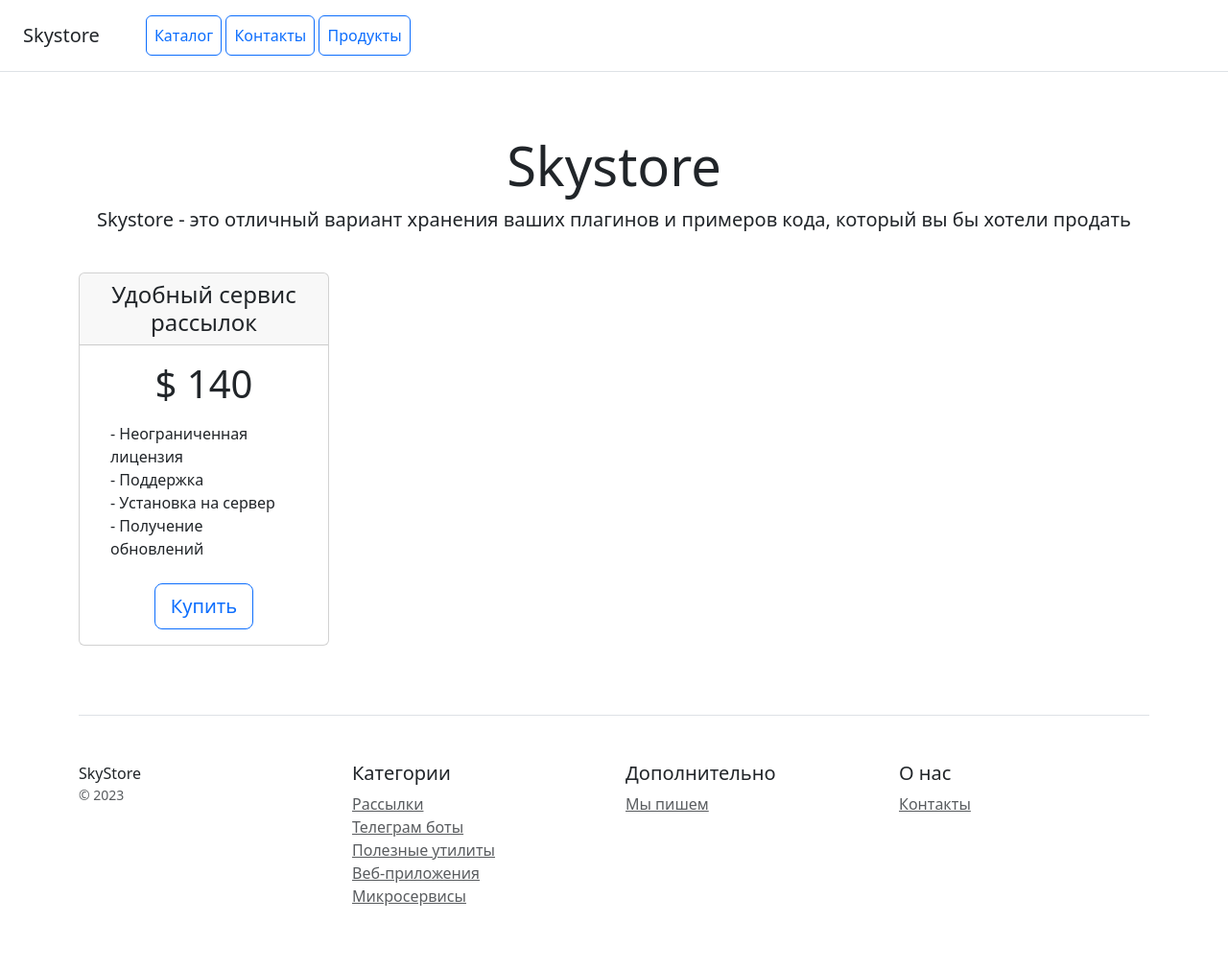
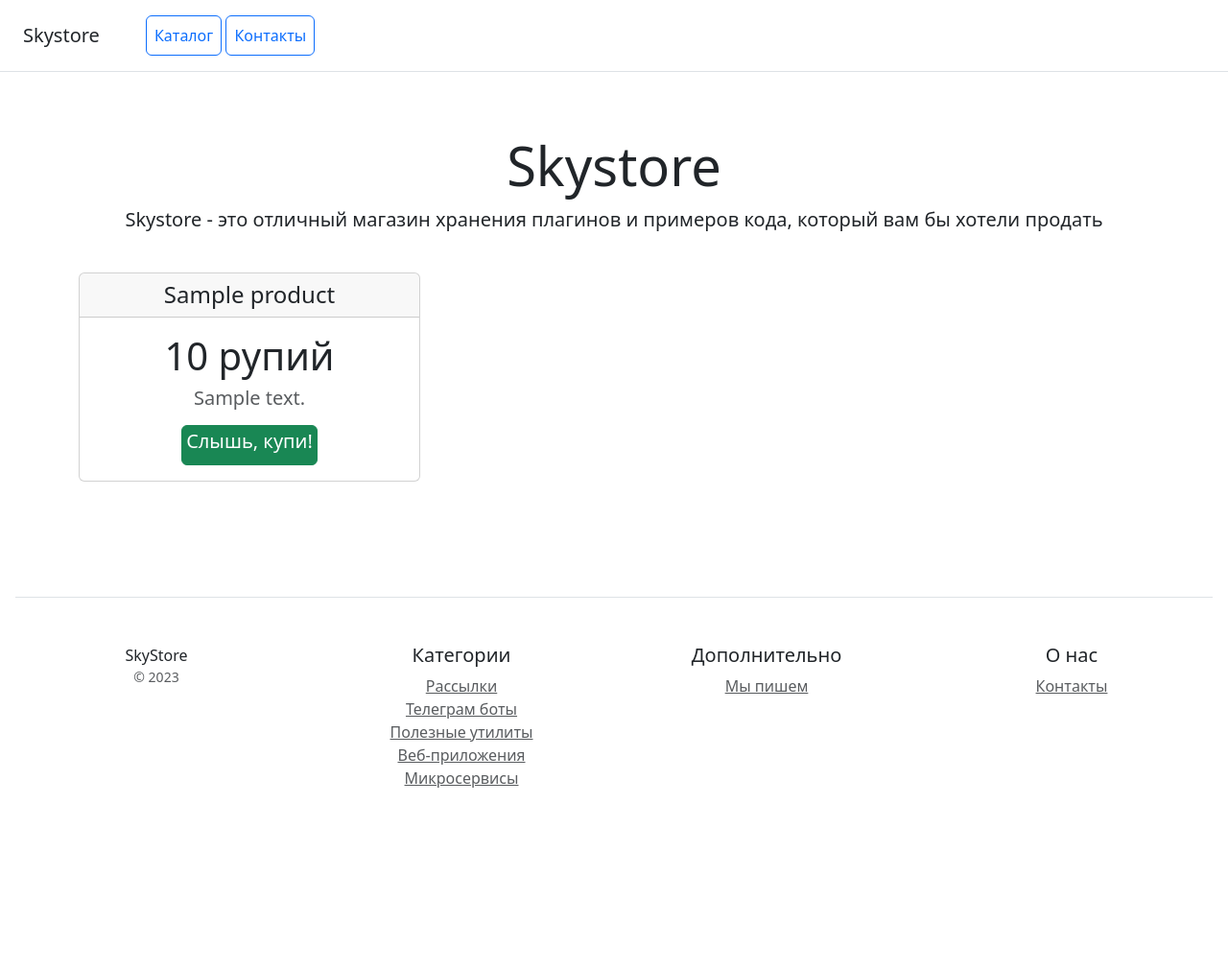
Before and after one commit to TagRomEdu/net_shop, a Django app: page / in a window 1280 px wide. Shown: the whole page at 96% size. After the commit the page ends 821 px from the top, so only its background shows below. Run offline with Django 4.2, Linux system fonts and the light colour scheme; tables that the repository leaves empty hold one stand-in row (values such as "Sample post"); some libraries are stand-ins or nearby versions.

Commit message:
added base.html, rebuild home and contacts

```diff
--- /dev/null
+++ b/catalog/templates/catalog/base.html
@@ -0,0 +1,56 @@
+{% load static %}
+<!doctype html>
+<html lang="en">
+<head>
+    <meta charset="utf-8">
+    <meta name="viewport" content="width=device-width, initial-scale=1">
+    <title>Skystore</title>
+    <link href="{% static 'css/bootstrap.min.css' %}" rel="stylesheet">
+</head>
+<body>
+<div class="d-flex flex-column flex-md-row align-items-center p-3 px-md-4 mb-3 bg-white border-bottom box-shadow">
+    <h5 class="my-0 mr-md-auto font-weight-normal">Skystore</h5>
+    <nav class="ms-5">
+        <a class="p-2 btn btn-outline-primary" href="/">Каталог</a>
+        <a class="p-2 btn btn-outline-primary" href="/contacts/">Контакты</a>
+    </nav>
+</div>
+
+    {% block content%}
+    {% endblock %}
+
+<div class="pricing-header px-3 py-3 pt-md-5 pb-md-4 mx-auto text-center">
+    <footer class="pt-4 my-md-5 pt-md-5 border-top">
+        <div class="row">
+            <div class="col-12 col-md">
+                SkyStore
+                <small class="d-block mb-3 text-muted">&copy; 2023</small>
+            </div>
+            <div class="col-6 col-md">
+                <h5>Категории</h5>
+                <ul class="list-unstyled text-small">
+                    <li><a class="text-muted" href="#">Рассылки</a></li>
+                    <li><a class="text-muted" href="#">Телеграм боты</a></li>
+                    <li><a class="text-muted" href="#">Полезные утилиты</a></li>
+                    <li><a class="text-muted" href="#">Веб-приложения</a></li>
+                    <li><a class="text-muted" href="#">Микросервисы</a></li>
+                </ul>
+            </div>
+            <div class="col-6 col-md">
+                <h5>Дополнительно</h5>
+                <ul class="list-unstyled text-small">
+                    <li><a class="text-muted" href="#">Мы пишем</a></li>
+                </ul>
+            </div>
+            <div class="col-6 col-md">
+                <h5>О нас</h5>
+                <ul class="list-unstyled text-small">
+                    <li><a class="text-muted" href="/contacts/">Контакты</a></li>
+                </ul>
+            </div>
+        </div>
+    </footer>
+</div>
+<script src="{% static 'js/bootstrap.bundle.min.js' %}"></script>
+</body>
+</html>
--- a/catalog/templates/catalog/home.html
+++ b/catalog/templates/catalog/home.html
@@ -1,80 +1,27 @@
-<!doctype html>
-<html lang="en">
-<head>
-    <meta charset="utf-8">
-    <meta name="viewport" content="width=device-width, initial-scale=1">
-    <title>Skystore</title>
-    <link href="/static/css/bootstrap.min.css" rel="stylesheet">
-</head>
-<body>
-<div class="d-flex flex-column flex-md-row align-items-center p-3 px-md-4 mb-3 bg-white border-bottom box-shadow">
-    <h5 class="my-0 mr-md-auto font-weight-normal">Skystore</h5>
-    <nav class="ms-5">
-        <a class="p-2 btn btn-outline-primary" href="/">Каталог</a>
-        <a class="p-2 btn btn-outline-primary" href="/contacts/">Контакты</a>
-        <a class="p-2 btn btn-outline-primary" href="/products/">Продукты</a>
-    </nav>
-</div>
-
+{% extends 'catalog/base.html' %}
+{% block content %}
 <div class="pricing-header px-3 py-3 pt-md-5 pb-md-4 mx-auto text-center">
     <h1 class="display-4">Skystore</h1>
-    <p class="lead">Skystore - это отличный вариант хранения ваших плагинов и примеров кода, который вы бы хотели
+    <p class="lead">Skystore - это отличный магазин хранения плагинов и примеров кода, который вам бы хотели
         продать</p>
 </div>
 
 <div class="container">
     <div class="row text-center">
-        <div class="col-3">
-            <div class="card mb-4 box-shadow">
-                <div class="card-header">
-                    <h4 class="my-0 font-weight-normal">Удобный сервис рассылок</h4>
-                </div>
-                <div class="card-body">
-                    <h1 class="card-title pricing-card-title">$ 140</h1>
-                    <ul class="list-unstyled mt-3 mb-4 text-start m-3">
-                        <li>- Неограниченная лицензия</li>
-                        <li>- Поддержка</li>
-                        <li>- Установка на сервер</li>
-                        <li>- Получение обновлений</li>
-                    </ul>
-                    <button type="button" class="btn btn-lg btn-block btn-outline-primary">Купить</button>
+        {% for object in object_list %}
+            <div class="col-4">
+                <div class="card mb-4 box-shadow">
+                    <div class="card-header">
+                        <h4 class="my-0 font-weight-normal">{{object.name}}</h4>
+                    </div>
+                    <div class="card-body">
+                        <h1 class="card-title pricing-card-title">{{object.price}} рупий</h1>
+                        <h5 class="fw-normal text-muted mb-3">{{object.description}}</h5>
+                        <a class="p-1 btn btn-success" href="/product/{{object.id}}"><h5>Слышь, купи!</h5></a>
+                    </div>
                 </div>
             </div>
-        </div>
+        {% endfor %}
     </div>
-
-    <footer class="pt-4 my-md-5 pt-md-5 border-top">
-        <div class="row">
-            <div class="col-12 col-md">
-                SkyStore
-                <small class="d-block mb-3 text-muted">&copy; 2023</small>
-            </div>
-            <div class="col-6 col-md">
-                <h5>Категории</h5>
-                <ul class="list-unstyled text-small">
-                    <li><a class="text-muted" href="#">Рассылки</a></li>
-                    <li><a class="text-muted" href="#">Телеграм боты</a></li>
-                    <li><a class="text-muted" href="#">Полезные утилиты</a></li>
-                    <li><a class="text-muted" href="#">Веб-приложения</a></li>
-                    <li><a class="text-muted" href="#">Микросервисы</a></li>
-                </ul>
-            </div>
-            <div class="col-6 col-md">
-                <h5>Дополнительно</h5>
-                <ul class="list-unstyled text-small">
-                    <li><a class="text-muted" href="#">Мы пишем</a></li>
-                </ul>
-            </div>
-            <div class="col-6 col-md">
-                <h5>О нас</h5>
-                <ul class="list-unstyled text-small">
-                    <li><a class="text-muted" href="/contacts/">Контакты</a></li>
-                </ul>
-            </div>
-        </div>
-    </footer>
 </div>
-
-<script src="/static/js/bootstrap.bundle.min.js"></script>
-</body>
-</html>
+{% endblock %}
```
Also changed, not shown: catalog/templates/catalog/contacts.html (+3 -53 lines).
